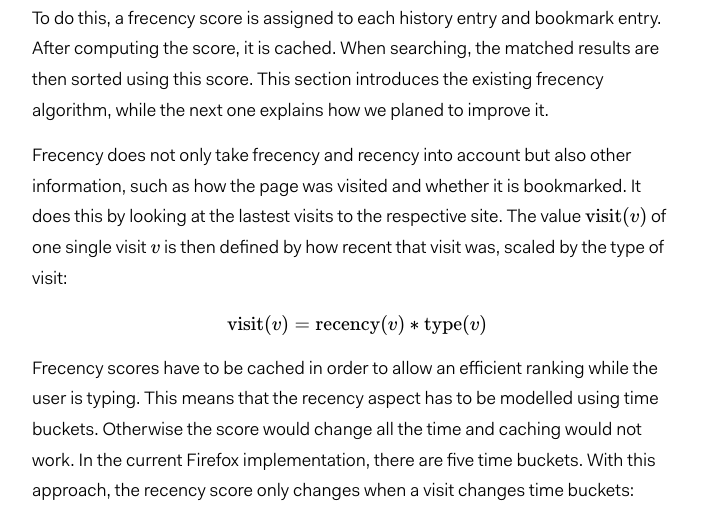
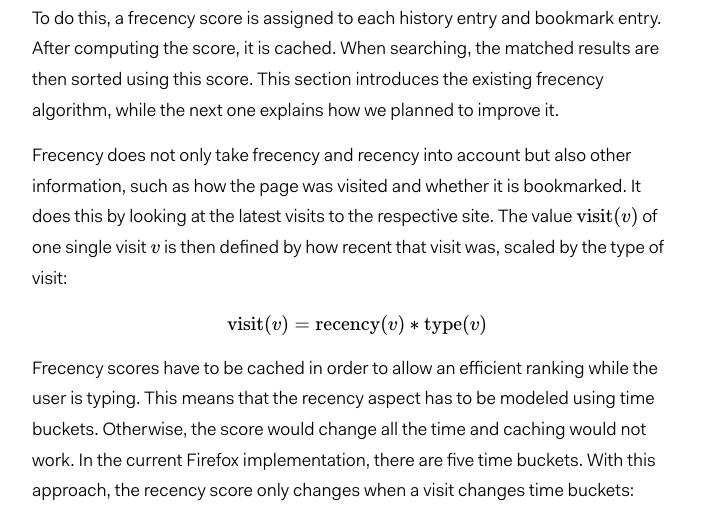
Before and after one commit to florian/florian.github.io, a Jekyll site: the page built from _posts/2018-08-25-federated-learning-firefox.md, in a window 1280 px wide and 1400 px high, scrolled down 2446 px. Shown: the part 280-806 px from the top of the window, without its empty margins (283-993 px from the left). Built offline with Jekyll 4.4.1, drawn with Linux system fonts in a browser that asks for light colours; formulas are drawn with MathJax 3; some of the changed text lies outside the part shown.

Commit message:
Revise according to grammarly

```diff
--- a/_posts/2018-08-25-federated-learning-firefox.md
+++ b/_posts/2018-08-25-federated-learning-firefox.md
@@ -62,10 +62,10 @@ The ranking of possible suggestions in the Firefox URL bar is determined using [
 To do this, a frecency score is assigned to each history entry and bookmark entry.
 After computing the score, it is cached.
 When searching, the matched results are then sorted using this score.
-This section introduces the existing frecency algorithm, while the next one explains how we planed to improve it.
+This section introduces the existing frecency algorithm, while the next one explains how we planned to improve it.
 
 Frecency does not only take frecency and recency into account but also other information, such as how the page was visited and whether it is bookmarked.
-It does this by looking at the lastest visits to the respective site.
+It does this by looking at the latest visits to the respective site.
 The value \\(\operatorname{visit}(v)\\) of one single visit \\(v\\) is then defined by how recent that visit was, scaled by the type of visit:
 
 $$
@@ -73,8 +73,8 @@ $$
 $$
 
 Frecency scores have to be cached in order to allow an efficient ranking while the user is typing.
-This means that the recency aspect has to be modelled using time buckets.
-Otherwise the score would change all the time and caching would not work.
+This means that the recency aspect has to be modeled using time buckets.
+Otherwise, the score would change all the time and caching would not work.
 In the current Firefox implementation, there are five time buckets.
 With this approach, the recency score only changes when a visit changes time buckets:
 
@@ -263,7 +263,7 @@ These essentially act as safeguards to make sure that user experience does not d
 Users in the experiment were split into three groups:
 
 - *treatment*: The full study was shipped to these users. They compute updates, send them to the server, and start using a new model every 30 minutes
-- *control*: This group is solely observatory. No behaviour in the URL bar actually changes. We are just collecting statistics for comparison to treatment
+- *control*: This group is solely for observational purposes. No behavior in the URL bar actually changes. We are just collecting statistics for comparison to treatment
 - *control-no-decay*: Firefox decays frecency scores over time. Our treatment group loses this effect because we are recomputing scores every 30 minutes. To check if the decay is actually useful, this group has no decay effect but uses the same original algorithm otherwise
 
 The study was shipped to 25% of Firefox Beta.
@@ -381,7 +381,7 @@ Furthermore, there could be more iterations during periods with many active user
 
 A more sophisticated protocol could adapt the iteration length depending on how stable the current update estimate is.
 We noticed that the later iterations of the optimization process require much fewer reports to compute a good estimate.
-The plot below compares the update we actually used to updates we would get by randomly samply 2,000 of these update reports.
+The plot below compares the update we actually used to updates we would get by randomly sampling 2,000 of these update reports.
 The \\(L_1\\)-distance is used to perform this comparison.
 Because of the randomness, the mean and standard deviation after 50 such simulations per iteration are reported.
 
@@ -422,7 +422,7 @@ Only a few analyses based on Firefox interaction data are not publicly available
 
 This project would not have been possible without the help of many people:
 
-- [Sunah Suh](http://sunahsuh.com/), who planed out the project with me and helped to resolve many blockers along the way
+- [Sunah Suh](http://sunahsuh.com/), who planned out the project with me and helped to resolve many blockers along the way
 - [Arkadiusz Komarzewski](https://github.com/akkomar), who ported the Python optimizer to Scala and implemented the remaining server-side logic
 - [Drew Willcoxon](https://github.com/0c0w3) and [Rob Helmer](https://rhelmer.org/), who helped a lot with Firefox specific parts of the project
 - [Tim Smith](https://tds.xyz/), who provided most of the code for using the Mann-Whitney-U test and who together with [Ilana Segall](https://github.com/ilanasegall) answered many questions related to power analyses
```
Also changed, not shown: other parts of _posts/2018-08-25-federated-learning-firefox.md (+4 -4 lines), 2 other files.
